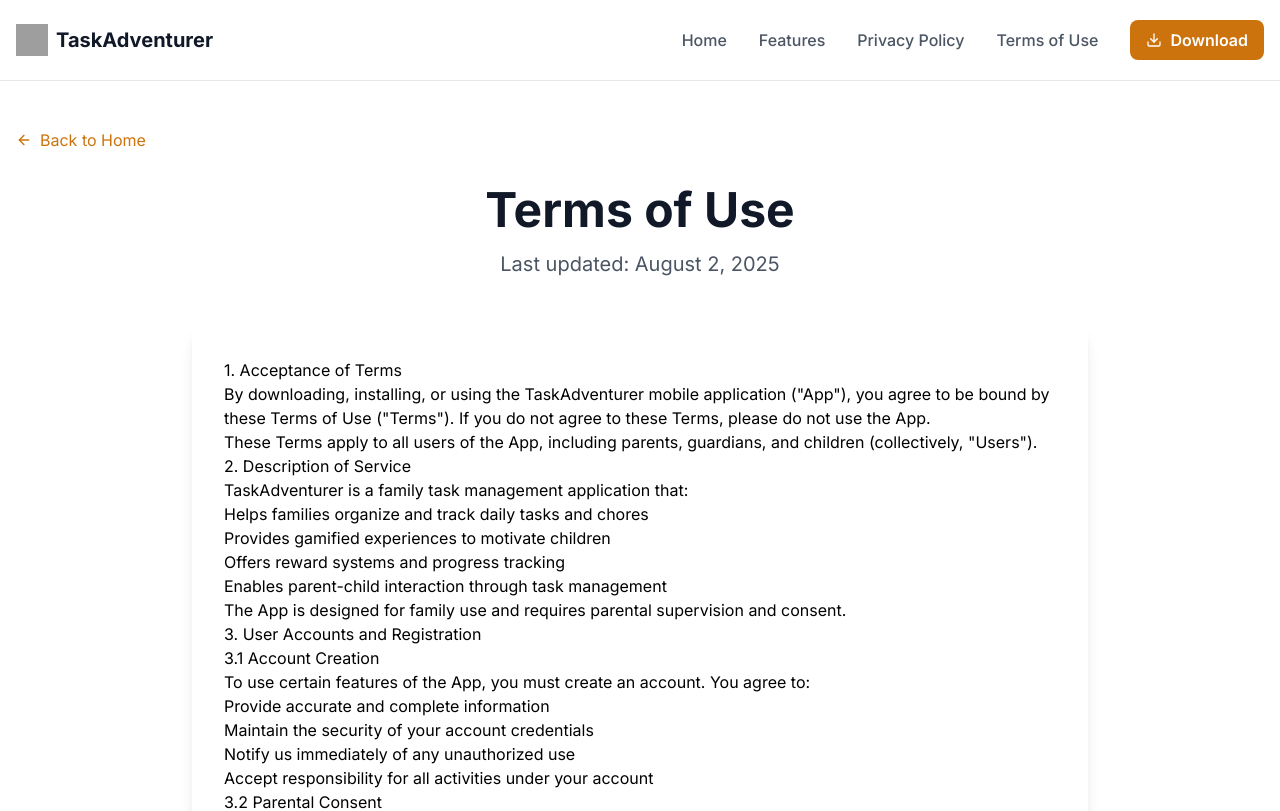
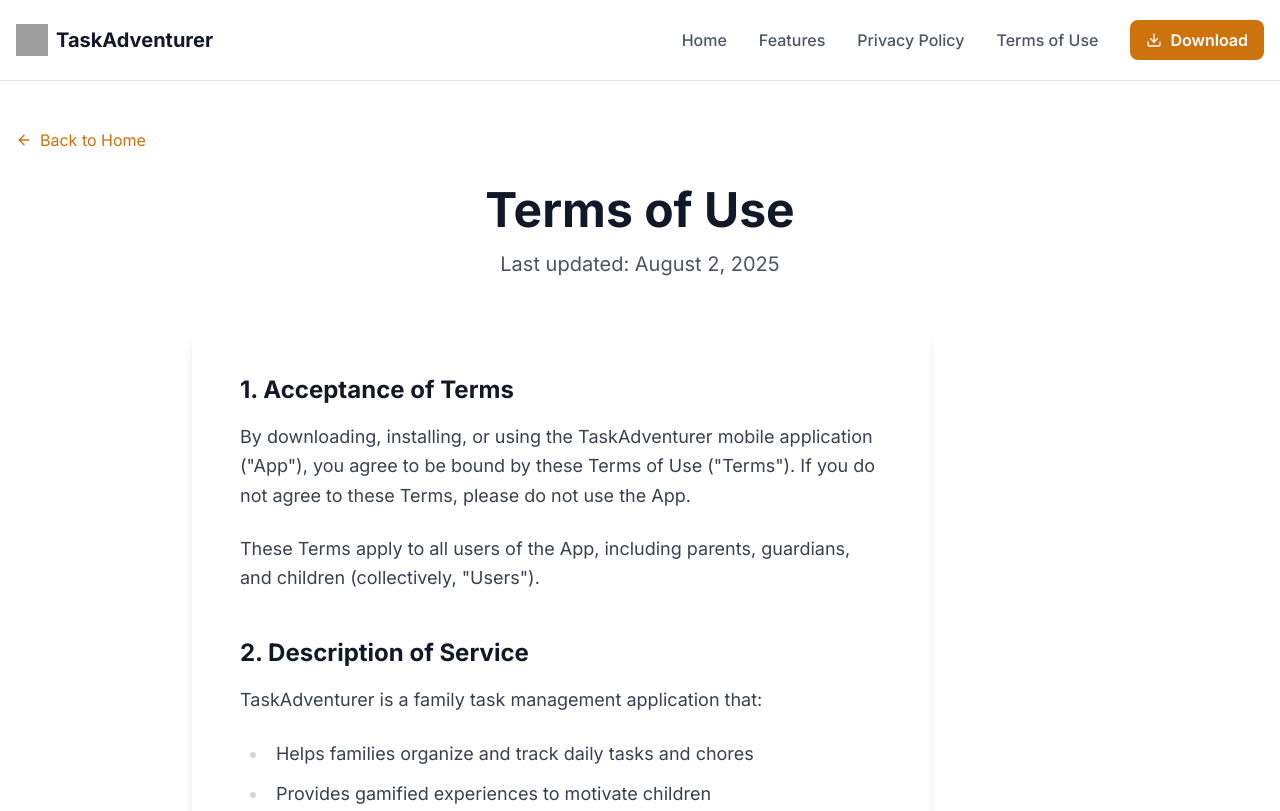
Before and after one commit to quakpat/taskadventurer-homepage, a Next.js app: page /terms-of-use in a window 1280 px wide. Shown: the top 811 px of the page. Built offline with nearby package versions, Linux system fonts and the light colour scheme; grey boxes are pictures that could not be loaded.

Commit message:
Fix privacy policy and terms of use styling - add typography plugin and improve prose styling

```diff
--- a/app/privacy-policy/page.tsx
+++ b/app/privacy-policy/page.tsx
@@ -53,9 +53,9 @@
             initial={{ opacity: 0, y: 20 }}
             animate={{ opacity: 1, y: 0 }}
             transition={{ duration: 0.5, delay: 0.2 }}
-            className="max-w-4xl mx-auto prose prose-lg"
+            className="max-w-4xl mx-auto"
           >
-            <div className="bg-white rounded-lg shadow-lg p-8">
+            <div className="bg-white rounded-2xl shadow-lg p-8 lg:p-12 prose prose-lg prose-headings:text-gray-900 prose-headings:font-bold prose-h2:text-2xl prose-h2:mb-4 prose-h3:text-xl prose-h3:mb-3 prose-p:text-gray-700 prose-p:leading-relaxed prose-p:mb-4 prose-ul:text-gray-700 prose-ul:space-y-2 prose-li:mb-1">
               <h2>1. Introduction</h2>
               <p>
                 TaskAdventurer ("we," "our," or "us") is committed to protecting your privacy.
--- a/app/terms-of-use/page.tsx
+++ b/app/terms-of-use/page.tsx
@@ -53,9 +53,9 @@
             initial={{ opacity: 0, y: 20 }}
             animate={{ opacity: 1, y: 0 }}
             transition={{ duration: 0.5, delay: 0.2 }}
-            className="max-w-4xl mx-auto prose prose-lg"
+            className="max-w-4xl mx-auto"
           >
-            <div className="bg-white rounded-lg shadow-lg p-8">
+            <div className="bg-white rounded-2xl shadow-lg p-8 lg:p-12 prose prose-lg prose-headings:text-gray-900 prose-headings:font-bold prose-h2:text-2xl prose-h2:mb-4 prose-h3:text-xl prose-h3:mb-3 prose-p:text-gray-700 prose-p:leading-relaxed prose-p:mb-4 prose-ul:text-gray-700 prose-ul:space-y-2 prose-li:mb-1">
               <h2>1. Acceptance of Terms</h2>
               <p>
                 By downloading, installing, or using the TaskAdventurer mobile application ("App"),
--- a/tailwind.config.js
+++ b/tailwind.config.js
@@ -98,5 +98,7 @@
       },
     },
   },
-  plugins: [],
+  plugins: [
+    require('@tailwindcss/typography'),
+  ],
 }
```
Also changed, not shown: package.json (+8 -7 lines), 1 other file (tests, documents, lock files or other folders).
